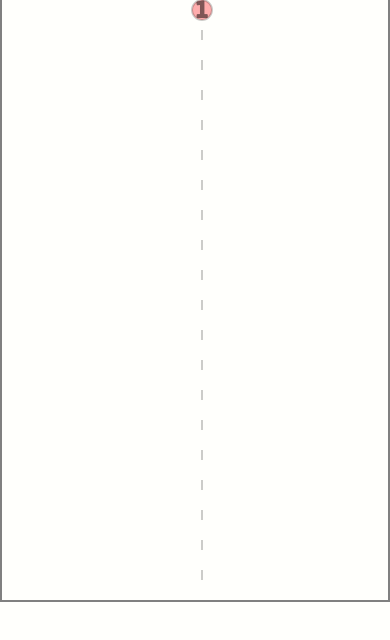
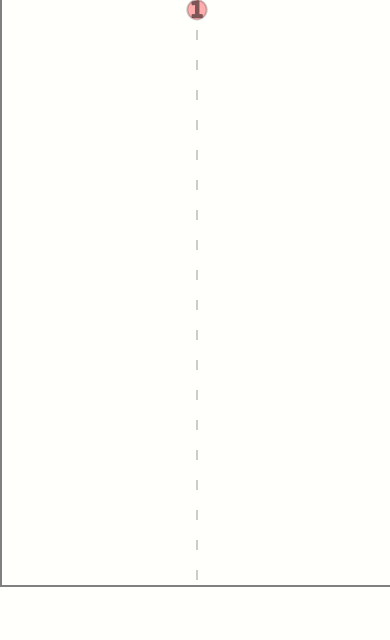
Before and after one commit to brttd/3141, a website built with Vite: page index.html in a window 390 px wide. Built offline with nearby package versions, Linux system fonts and the light colour scheme.

Commit message:
Fixed bugs

```diff
--- a/src/game.js
+++ b/src/game.js
@@ -84,12 +84,13 @@ let preview = {
 	next: 0,
 };
 
-//Time variables
-
+//Time / Rendering variables
 let at = Date.now();
 let t = 0;
 let d = 0;
 let ld = 0;
+
+let needsResize = false;
 
 function getCircleRadius(value) {
 	return 10 + value * 7.5;
@@ -185,6 +186,10 @@ function render() {
 	t += d;
 	at += d;
 
+	if (needsResize) {
+		resize();
+	}
+
 	requestAnimationFrame(render);
 
 	Engine.update(engine, d, d / ld);
@@ -248,7 +253,7 @@ function render() {
 	ctx.arc(
 		preview.x * screen_scale * pixelRatio,
 		preview.y * screen_scale * pixelRatio,
-		preview.radius * screen_scale,
+		preview.radius * screen_scale * pixelRatio,
 		0,
 		twopi
 	);
@@ -274,8 +279,17 @@ function render() {
 function resize() {
 	screen_scale = 1;
 
+	screen_width = Math.min(window.innerWidth, width);
+
+	screen_height = screen_width / (width / height);
+
+	screen_scale = screen_width / width;
+
 	canvas.width = screen_width * pixelRatio;
 	canvas.height = screen_height * pixelRatio;
+
+	canvas.style.width = screen_width + "px";
+	canvas.style.height = screen_height + "px";
 }
 
 function onPointerClick() {
@@ -324,6 +338,10 @@ Events.on(engine, "collisionActive", onCollide);
 canvas.addEventListener("pointermove", onPointerMove);
 canvas.addEventListener("pointerup", onPointerClick);
 
+window.addEventListener("resize", function () {
+	needsResize = true;
+});
+
 //START...
 
 resize();
--- a/src/style.css
+++ b/src/style.css
@@ -17,12 +17,12 @@ html, body {
   -webkit-text-size-adjust: 100%;
 }
 
-#app {
-  max-width: 400px;
+#app canvas {
+  display: block;
+
   margin: 0 auto;
   border: 2px solid grey;
   border-top: none;
+
+  touch-action: pan-y;
 }
-#app canvas {
-  display: block;
-}
```
